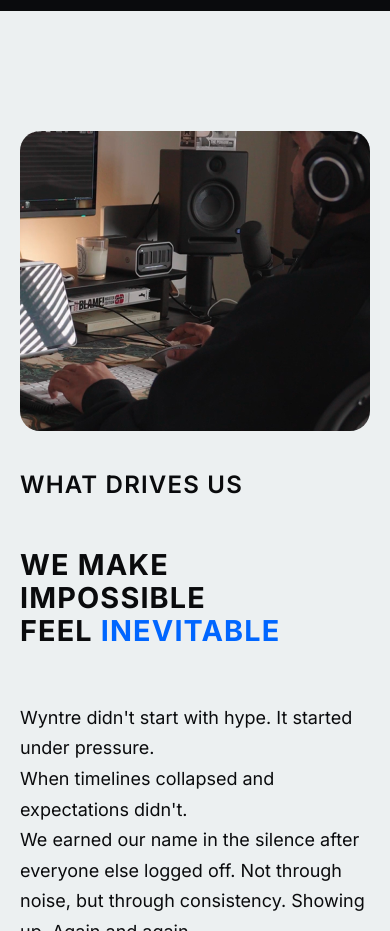
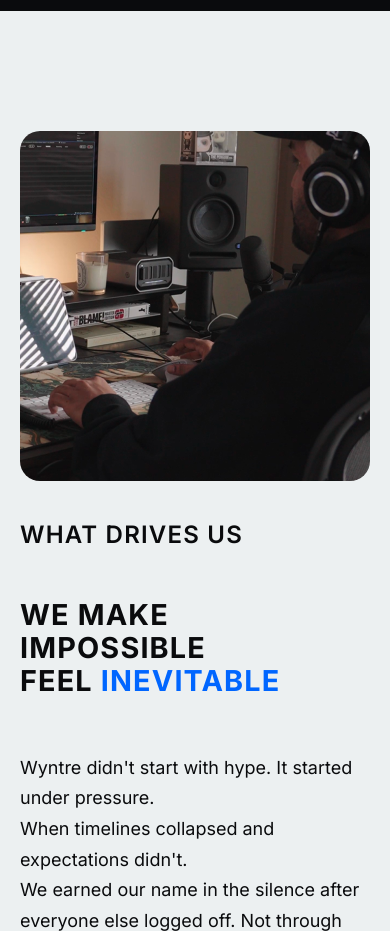
Before and after one commit to Harivonwintr/Wyntre-Studios, a Next.js app: page / in a window 390 px wide. Shown: the part 3080-4011 px from the top of the page. Built offline with nearby package versions, Linux system fonts and the light colour scheme; a web font is replaced by a local one.

Commit message:
Make What Drives Us image square on mobile instead of horizontal crop

```diff
--- a/app/globals.css
+++ b/app/globals.css
@@ -3760,7 +3760,7 @@ a.cs-card:hover .card-title {
 
   .drives-photo {
     width: 100%;
-    height: 300px;
+    aspect-ratio: 1 / 1;
     object-fit: cover;
     object-position: center 30%;
   }
```
